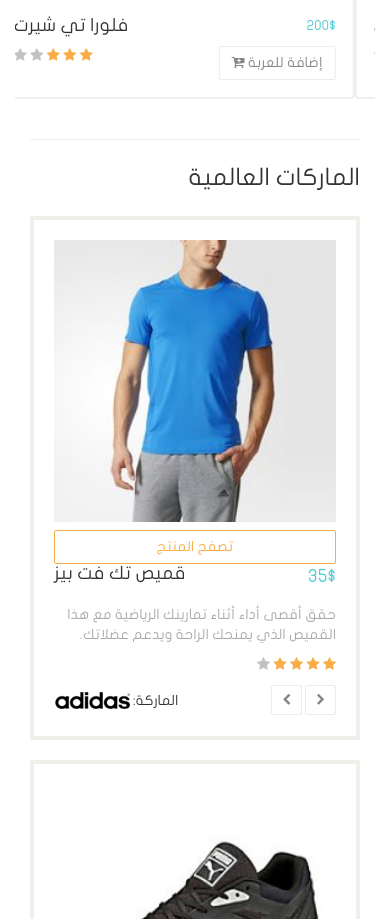
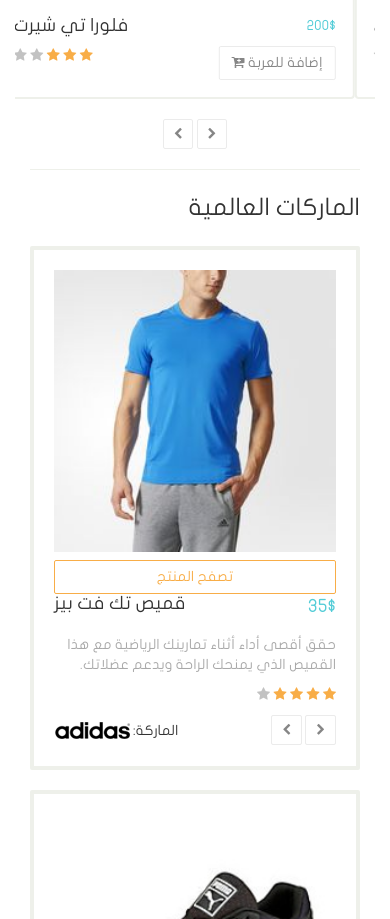
Before and after one commit to ecommerce-demo/src, a plain HTML site: page src/index.html in a window 390 px wide. Shown: the part 1199-2118 px from the top of the page. Drawn offline with Linux system fonts and the light colour scheme.

Commit message:
إضافة زرّي التبديل بين المنتجات في carousel البديلة

```diff
--- a/src/index.html
+++ b/src/index.html
@@ -1100,6 +1100,16 @@
               </div><!--نهاية شريحة تحوي مُنتجًا واحدًا فقط-->
             </div>
           </div><!--نهاية carousel بديلة-->
+
+          <!--مؤشرات carousel البديلة-->
+          <div class="col-xs-12 visible-xs text-center">
+            <button class="btn btn-default custom-btn btn-sm" data-target="#carousel-most-sold-alternative" data-slide="prev">
+              <i class="fa fa-chevron-right"></i>
+            </button>
+            <button class="btn btn-default custom-btn btn-sm" data-target="#carousel-most-sold-alternative" data-slide="next">
+              <i class="fa fa-chevron-left"></i>
+            </button>
+          </div><!--نهاية مؤشرات carousel البديلة-->
         </div>
       </div><!--نهاية الأكثر مبيعًا-->
 
```
